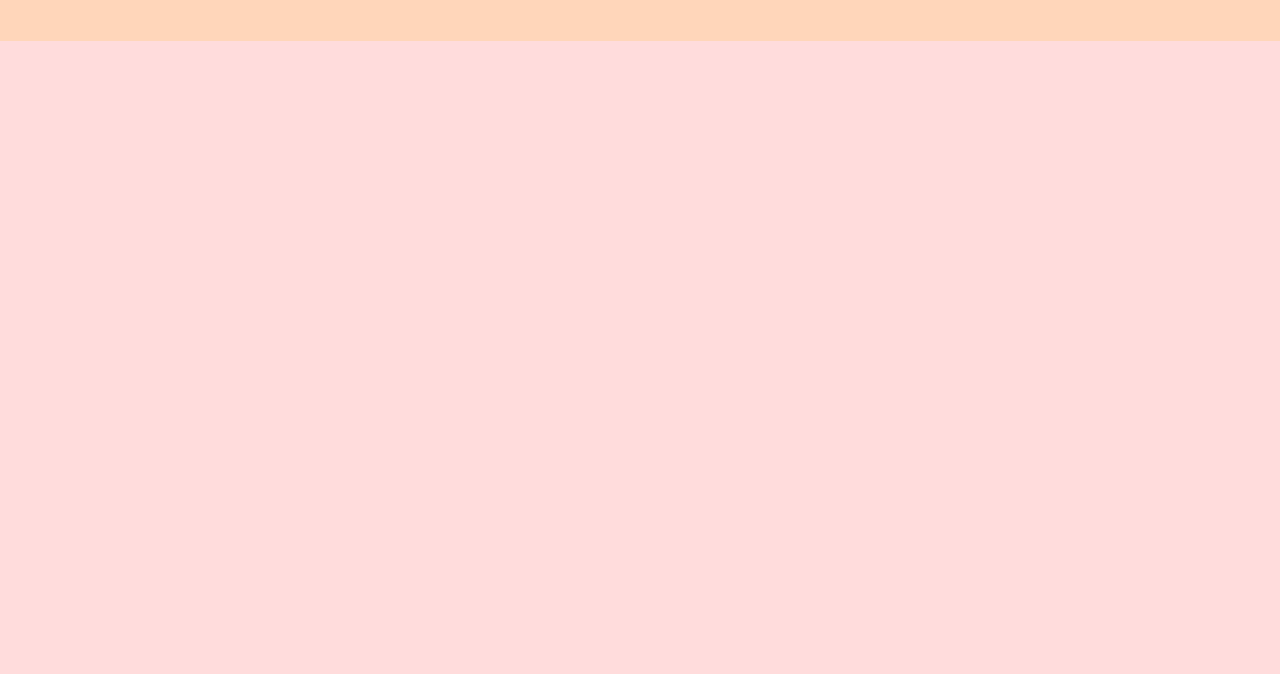
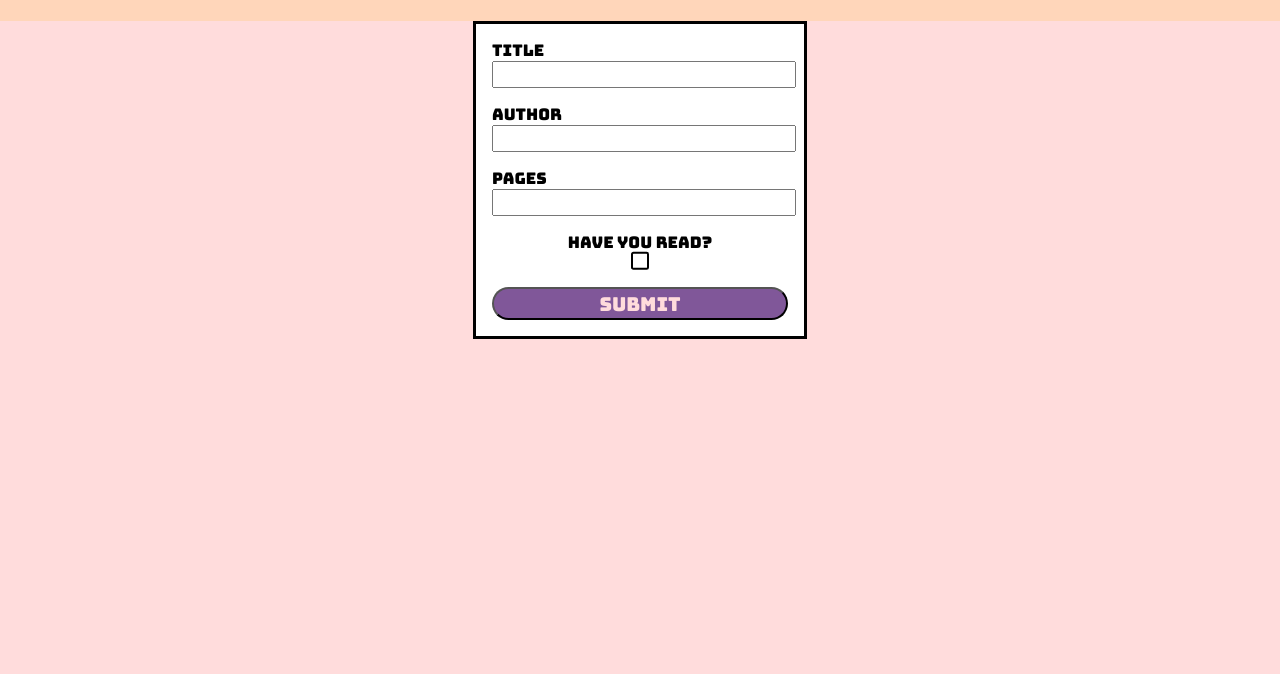
Before and after one commit to Garfieldas/libary-app, a plain HTML site: page index.html in a window 1280 px wide. Shown: the part 126-800 px from the top of the page. Drawn offline with Linux system fonts and the light colour scheme.

Commit message:
Styled forn

```diff
--- a/css/main.css
+++ b/css/main.css
@@ -38,7 +38,7 @@ img {
     display: flex;
     justify-content: space-between;
     align-items: center;
-    padding: 30px;
+    padding: 20px;
     background-color: var(--header-color);
     font-weight: 500;
     font-size: 1.5rem;
@@ -50,6 +50,61 @@ a {
     color: var(--text-color);
 }
 
+input,button {
+    font: inherit;
+}
+
+form {
+    display: grid;
+    gap: 1rem;
+}
+
+.form-group {
+    display: grid;
+}
+
+input {
+    width: 100%;
+}
+
+input[type="checkbox"] {
+    appearance: none;
+    background-color: #fff;
+    margin: 0;
+    color: currentColor;
+    width: 1.15rem;
+    height: 1.15rem;
+    border: 0.15rem solid currentColor;
+    border-radius: 0.15rem;
+    transform: translateY(-0.075em);
+    align-self: center;
+    display: grid;
+    place-content: center;
+}
+
+input[type="checkbox"]::before {
+    content: "";
+    width: 0.65em;
+    height: 0.65em;
+    transform: scale(0);
+    transition: 120ms transform ease-in-out;
+    box-shadow: inset 1em 1em var(--text-color);
+}
+
+input[type="checkbox"]:checked::before {
+    transform: scale(1);
+}
+
+form .button {
+    padding: 0.1rem;
+}
+
+#checkbox {
+    display: flex;
+    flex-direction: column;
+    text-align: center;
+}
+
 @media (max-width: 768px) {
     .site-header {
         flex-direction: column;
--- a/index.html
+++ b/index.html
@@ -16,8 +16,35 @@
         </nav>
     </header>
     <main class="content">
+    </main>
+    <!--Modal-->
+    <dialog open>
+        <form>
+            <div class="form-group">
+                <label for="title">Title</label>
+                <input type="text" id="title">
+            </div>
 
-    </main>
+            <div class="form-group">
+                <label for="author">Author</label>
+                <input type="text" id="author">
+            </div>
+
+            <div class="form-group">
+                <label for="pages">Pages</label>
+                <input type="number" id="pages">
+            </div>
+
+            <div class="form-group" id="checkbox">
+                <label for="status">Have you read?</label>
+                <input type="checkbox" id="status">
+            </div>
+
+            <div class="form-group">
+                <button class="button">Submit</button>
+            </div>
+        </form>
+    </dialog>
 <script src="js/main.js"></script>
 </body>
 </html>
```
